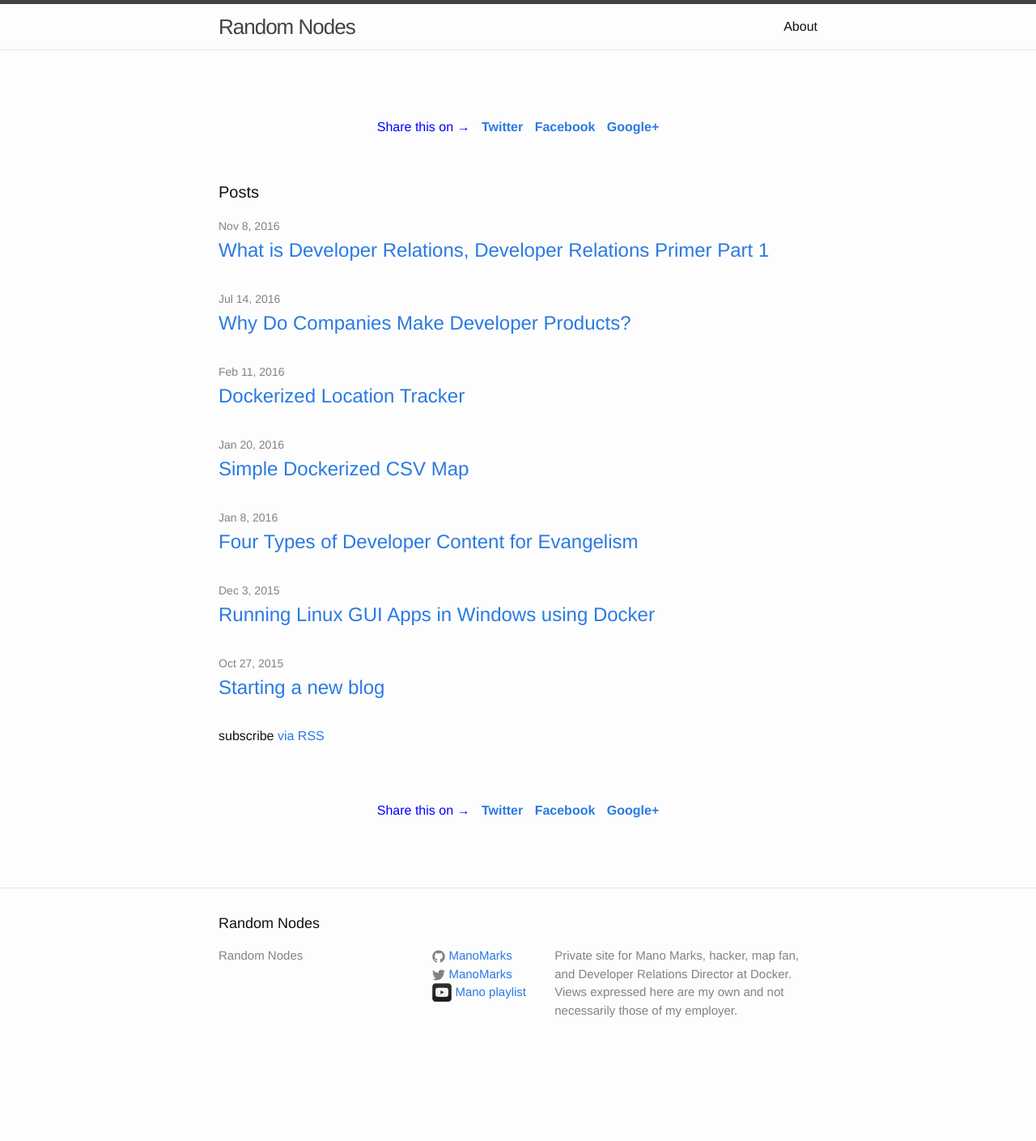
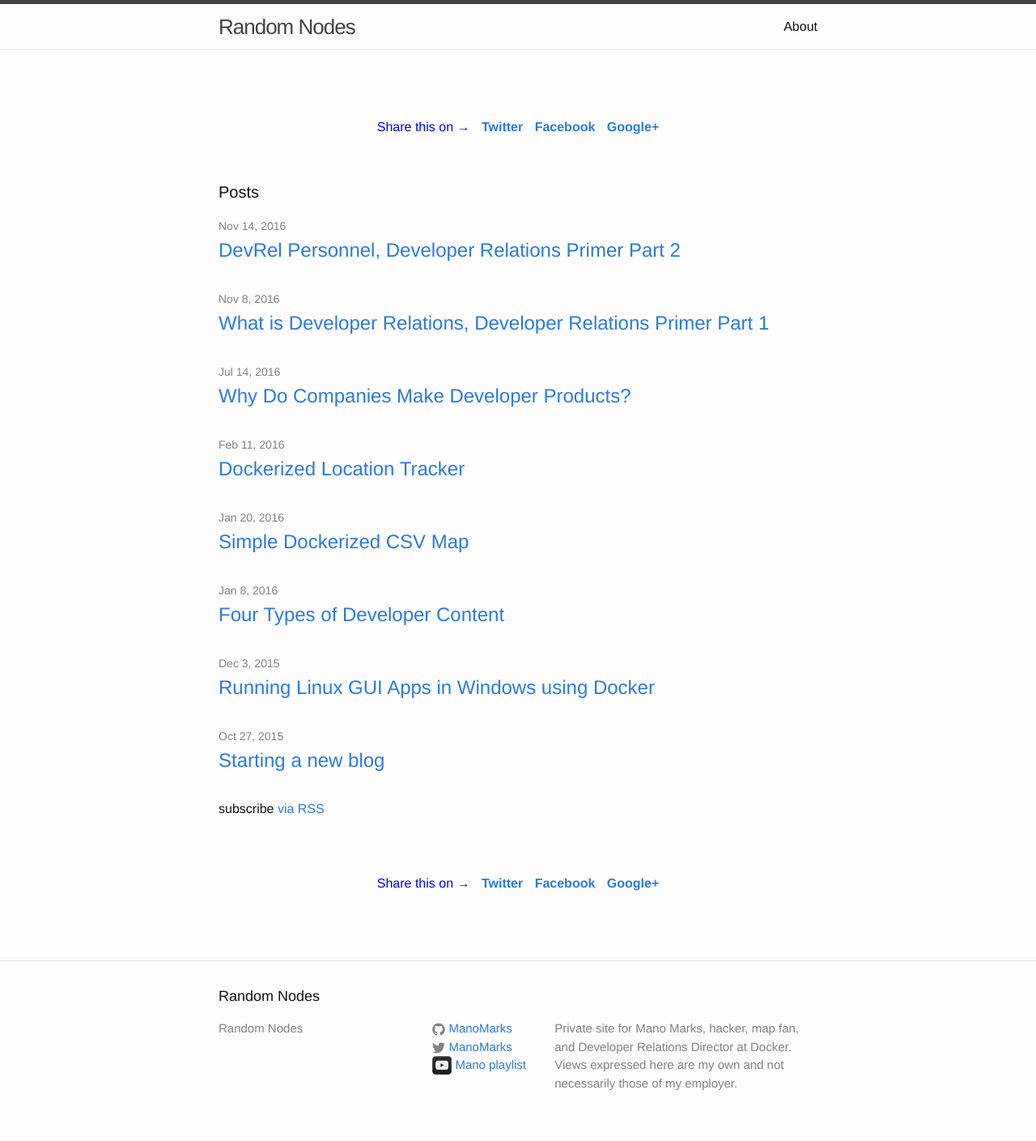
Before and after one commit to ManoMarks/ManoMarks.github.io, a Jekyll site: the page built from index.html, in a window 1280 px wide. Shown: the whole page at 81% size. Built offline with Jekyll 4.4.1, drawn with Linux system fonts in a browser that asks for light colours; before the commit the page ends 1319 px from its top, so only the background shows below that; some of the changed lines change nothing that is shown.

Commit message:
adding DevRel Personnel, Developer Relations Primer Part 2

```diff
--- a/_posts/2016-01-08-four-types-developer-content.md
+++ b/_posts/2016-01-08-four-types-developer-content.md
@@ -1,6 +1,6 @@
 ---
 layout: post
-title: Four Types of Developer Content for Evangelism
+title: Four Types of Developer Content
 date: "2016-01-08 12:00 −07:00"
 categories: DevRel
 comments: true
--- a/_posts/2016-11-08-devrel-primer-1.md
+++ b/_posts/2016-11-08-devrel-primer-1.md
@@ -28,3 +28,5 @@
 
 ## What Developer Relations Isn't
 There are many people who have written about developer relations, and I'll certainly reference a lot of them in the future. But they all seem to agree on one thing: Developer relations isn't marketing. By that, they mean that developers are very suspicious about things they regard as marketing. That doesn't mean you're not engaged with the marketing team when you are doing developer relations. In fact, many DevRel teams are part of marketing. It means you speak plainly and technically, helping people and establishing these kinds of relationships. In the end, everyone at the company wants to make money and increase users, but DevRel teams do this in a very different way. More on that later.
+
+**Check out [Part 2: DevRel Personnel](2016-11-14-devrel-primer-2.md)**
--- /dev/null
+++ b/_posts/2016-11-14-devrel-primer-2.md
@@ -0,0 +1,36 @@
+---
+layout: post
+title: DevRel Personnel, Developer Relations Primer Part 2
+date: "2016-11-14 16:30 −07:00"
+categories: DevRel
+published: true
+comments: true
+---
+**This is the second in a series of posts on Developer Relations. See [Part 1](2016-11-08-devrel-primer-1.md) for more info on the series.**
+
+People often ask me, who do you hire for developer relations? So I thought I'd put down a few thoughts on the kinds of roles that you see out there in developer relations.
+
+##DevRel Specific roles
+These are roles that primarily do developer relations, whether or not they sit on the DevRel team.
+
+###Evangelist
+Evangelism is the oldest title I know of that Developer Relations went by. According to [Wikipedia](https://en.wikipedia.org/wiki/Technology_evangelist),  Mike Murray of Apple Computer originiated the term. It's on Wikipedia so it must be true. Tech evangelism is essentially spreading the news about a set of tools. If you look at my older [Four Types of Developer Content post](http://manomarks.github.io/devrel/2016/01/08/four-types-developer-content.html), evangelists focus on Inform, letting people know what you have and how great it is. Evangelists tend to be great communicators who understand things, as [Steven Citron-Pousty says](https://www.youtube.com/watch?v=qeAJWrBVLeI), "a mile wide and half an inch deep" with typically a deeper understanding in a particular area.
+
+As a broad generalization, Evangelists in my experience tend to be less technical. They aren't inclined to be coders themselves, but do understand all the bits they are talking about and the field that they are discussing. Some evangelists are more into coding or IT than others of course, it varies alot.
+
+###Developer Advocate
+As far as I know, my team at Google originated this term in 2008, but it's been widely used since then. Developer Advocates took the place of evangelists on our team as someone who did two-way communication. DAs tend to have a deeper understanding, maybe even be industry leaders in their fields. In addition to being good communicators, they are also good at advocating for what developers need from a product. From filing bugs to helping with product design, DAs work with the engineering teams to make sure the shape of their developer tools are what developers want and need. DAs have even blocked the release of tools that would be detrimental to the brand of their company.
+
+There's actually a second path for DAs at Google. Google has DAs who instead of working 1 to many, work 1 to few. They provide guidance for enterprises using their tools, and advocate on their behalf with the engineering teams. This is distinct from sales engineers in that there is usually no money in it for Google. These are logo partners. Primarily you see this on the Android team, where they want to make sure the best apps are in the Play Store and are done in the best way.
+
+###Developer Relations Engineer
+There are various titles people use for this position. I've seen Support Engineer, Developer Programs Engineers, or just Software Engineer. These engineers are focused primarily on creating code samples and tutorials. They often work hand in hand with tech writers. They may do some external speaking and blogging but are focused on the engineering.
+
+##Other common job titles
+Other than those, there are a number of positions that are not just for Developer Relations, but are often vital to make it function. Some of those you might see are:
+* Program Manager
+* Technical Program Manager
+* Project Manager
+* Tech Writer
+* Community Manager
+* Technical Support Engineer
```
